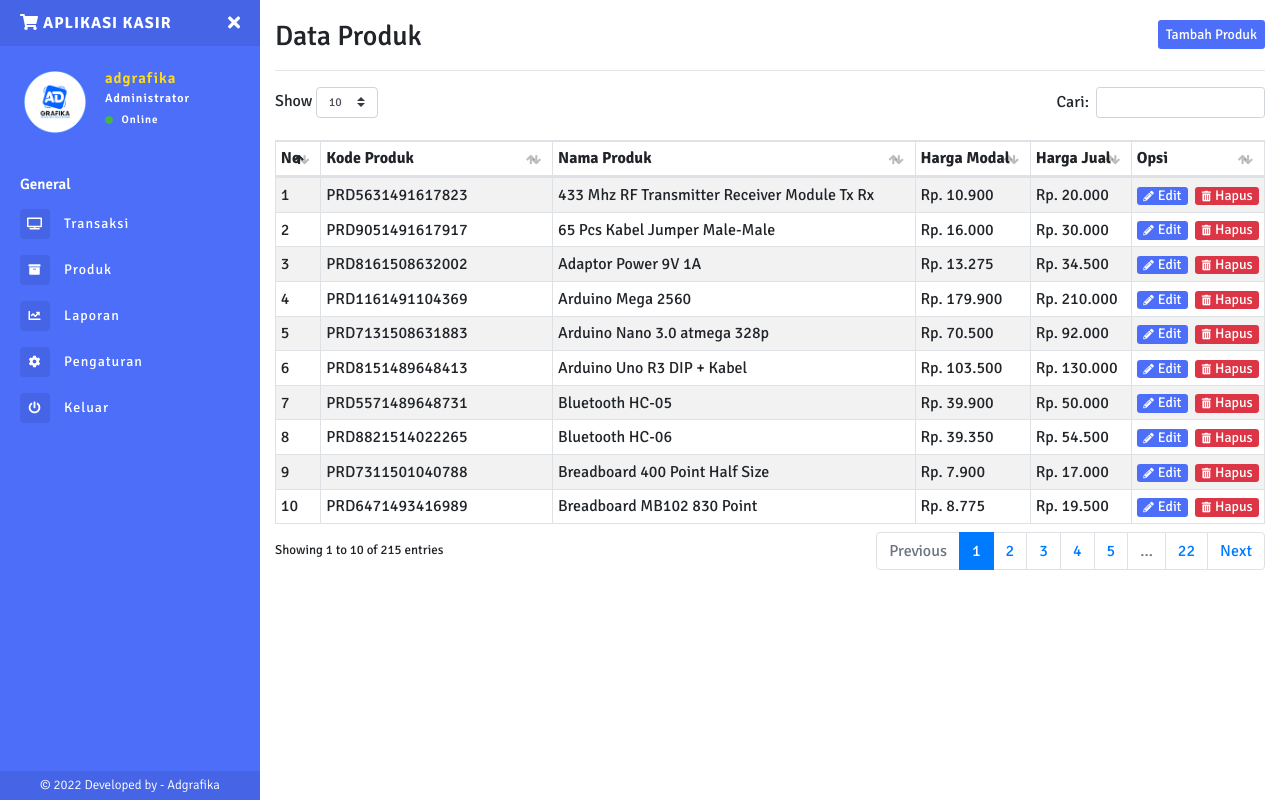
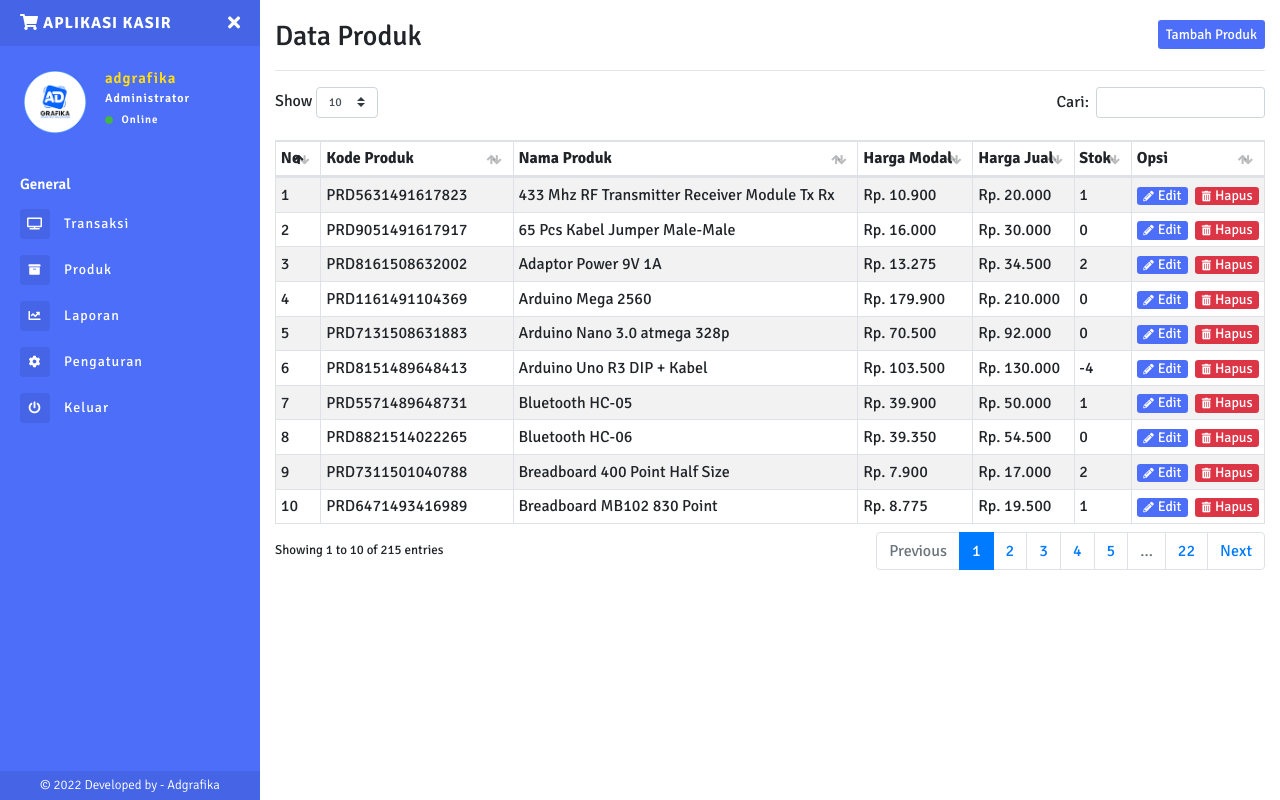
Before and after one commit to adnansurya/mrpos, a PHP site: page /produk.php in a window 1280 px wide. Run offline with PHP 8.4, Linux system fonts and the light colour scheme; a user stored in the database is signed in; data comes from the database, SQL or seed files in the repository; some libraries are stand-ins or nearby versions.

Commit message:
edit stok

```diff
--- a/footer.php
+++ b/footer.php
@@ -53,7 +53,7 @@
                     },
                     {
                         "targets": 5,
-                        "visible": false
+                        "visible": true
                     }
                 ]
             });
--- a/produk.php
+++ b/produk.php
@@ -14,7 +14,7 @@
     <th>Nama Produk</th>
     <th>Harga Modal</th>
     <th>Harga Jual</th>
-    <th>Tgl Input</th>
+    <th>Stok</th>
     <th>Opsi</th>
   </tr>
 </thead>
@@ -30,7 +30,7 @@
     <td><?php echo $d['nama_produk']; ?></td>
     <td><?php echo $d['harga_modal']; ?></td>
     <td><?php echo $d['harga_jual']; ?></td>
-    <td><?php echo $d['tgl_input']; ?></td>
+    <td><?php echo $d['product_stock_amount']; ?></td>
     <td>
         <button type="button" class="btn btn-primary btn-xs mr-1" data-toggle="modal" data-target="#EditProduk<?php echo $d['idproduk']; ?>">
         <i class="fas fa-pencil-alt fa-xs mr-1"></i>Edit
@@ -67,6 +67,10 @@
         <div class="form-group">
             <label class="samll">Harga Jual :</label>
             <input type="number" placeholder="0" name="Edit_Harga_Jual" value="<?php echo $d['harga_jual']; ?>" class="form-control" required>
+        </div>
+        <div class="form-group">
+            <label class="samll">Stok :</label>
+            <input type="text" name="Edit_Stok_Produk" value="<?php echo $d['product_stock_amount']; ?>" class="form-control" required>
         </div>
       </div>
       <div class="modal-footer">
@@ -106,8 +110,10 @@ if(isset($_POST['SimpanEdit'])){
     $idproduk1 = htmlspecialchars($_POST['idproduk']);
     $kodeproduk1 = htmlspecialchars($_POST['Edit_Kode_Produk']);
     $namaproduk1 = htmlspecialchars($_POST['Edit_Nama_Produk']);
+    $stokproduk1 = htmlspecialchars($_POST['Edit_Stok_Produk']);
     $harga_modal1 = htmlspecialchars($_POST['Edit_Harga_Modal']);
     $harga_jual1 = htmlspecialchars($_POST['Edit_Harga_Jual']);
+
 
     $CariProduk = mysqli_query($conn,"SELECT * FROM produk WHERE kode_produk='$kodeproduk1' and idproduk!='$idproduk1'");
     $HasilData = mysqli_num_rows($CariProduk);
@@ -115,7 +121,7 @@ if(isset($_POST['SimpanEdit'])){
     if($HasilData > 0){
         echo '<script>alert("Maaf! kode produk sudah ada");history.go(-1);</script>';
     } else{
-        $cekDataUpdate =  mysqli_query($conn, "UPDATE produk SET kode_produk='$kodeproduk1',
+        $cekDataUpdate =  mysqli_query($conn, "UPDATE produk SET kode_produk='$kodeproduk1', product_stock_amount='$stokproduk1',
         nama_produk='$namaproduk1',harga_modal='$harga_modal1',harga_jual='$harga_jual1'
          WHERE idproduk='$idproduk1'") or die(mysqli_connect_error());
         if($cekDataUpdate){
```
